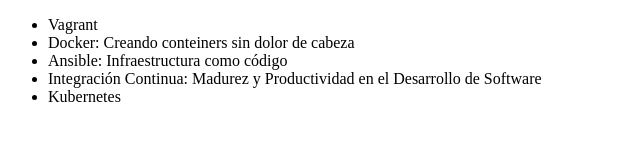
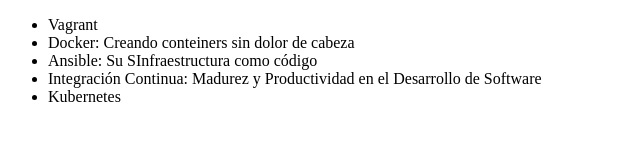
Before and after one commit to JGustavoDuran/alura-git, a plain HTML site: page index.html in a window 1280 px wide. Shown: the full height of the page, 0-640 px from the left. Drawn offline with Linux system fonts and the light colour scheme.

Commit message:
corrigiendo

```diff
--- a/index.html
+++ b/index.html
@@ -8,7 +8,7 @@
      <ul>
          <li> Vagrant </li>
          <li> Docker: Creando conteiners sin dolor de cabeza </li>
-         <li> Ansible: Infraestructura como código </li>
+         <li> Ansible: Su SInfraestructura como código </li>
          <li> Integración Continua: Madurez y Productividad en el Desarrollo de Software</li>
          <li> Kubernetes </li>
      </ul>
```
Also changed, not shown: 11 other files.
